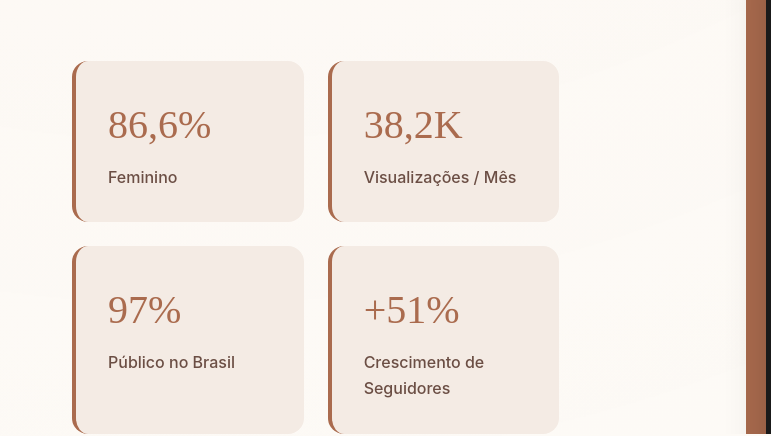
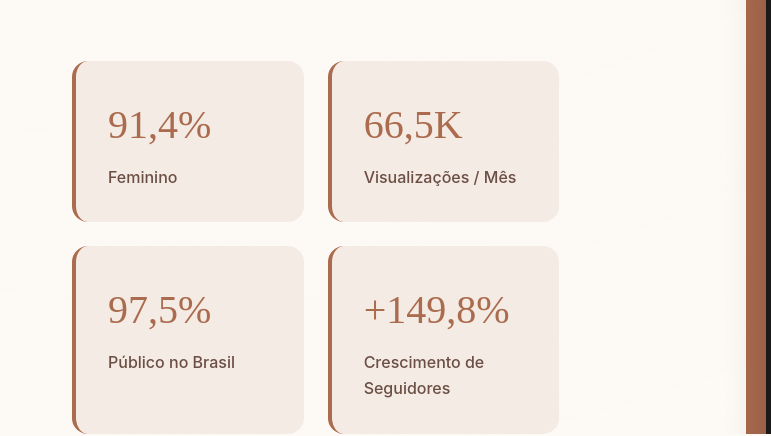
Before and after one commit to tecflowsolucoess/katarinasantana, a plain HTML site: page index.html in a window 1280 px wide. Shown: the part 2374-2810 px from the top of the page, 0-771 px from the left. Drawn offline with Linux system fonts and the light colour scheme; a web font is replaced by a local one.

Commit message:
update: metric cards values (91.4% Feminino, 66.5K Views, 97.5% Brasil, +149.8% Crescimento)

```diff
--- a/index.html
+++ b/index.html
@@ -109,19 +109,19 @@
 
                         <div class="demographics-grid">
                             <div class="demo-item">
-                                <h4>86,6%</h4>
+                                <h4>91,4%</h4>
                                 <p>Feminino</p>
                             </div>
                             <div class="demo-item">
-                                <h4>38,2K</h4>
+                                <h4>66,5K</h4>
                                 <p>Visualizações / Mês</p>
                             </div>
                             <div class="demo-item">
-                                <h4>97%</h4>
+                                <h4>97,5%</h4>
                                 <p>Público no Brasil</p>
                             </div>
                             <div class="demo-item">
-                                <h4>+51%</h4>
+                                <h4>+149,8%</h4>
                                 <p>Crescimento de Seguidores</p>
                             </div>
                         </div>
```
